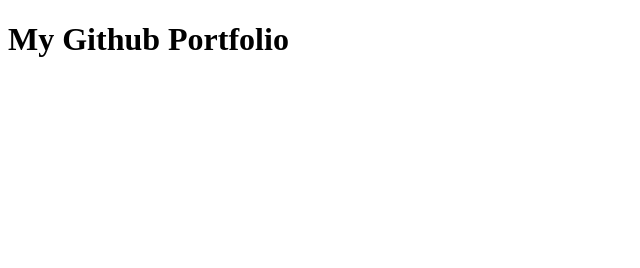
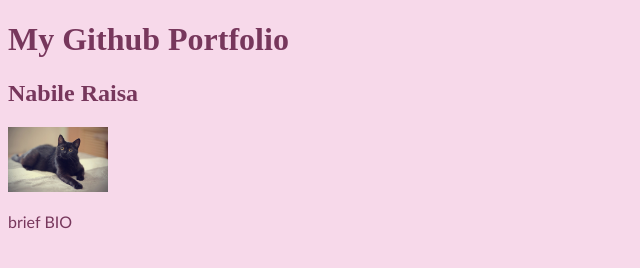
Before and after one commit to NabilaR7/index.html, a plain HTML site: page index.html in a window 1280 px wide. Shown: the whole page, without its empty margins (0-640 px from the left). Drawn offline with Linux system fonts and the light colour scheme.

Commit message:
i added an image, created a style.css, and the script, updated index.html.

```diff
--- a/index.html
+++ b/index.html
@@ -4,9 +4,14 @@
     <title>
       Github Portfolio
     </title>
+    <link href="style.css" type="text/css" rel="stylesheet">
   </head>
 
   <body>
     <h1>My Github Portfolio</h1>
+    <h2> Nabile Raisa</h2>
+    <img src="babycat.jpg" alt="merlin" width=100px>
+    <p>brief BIO</p>
   </body>
+
 </html>
--- /dev/null
+++ b/style.css
@@ -0,0 +1,11 @@
+html {
+  height: 100%;
+  width: 100%;
+}
+body{
+  background-color: #f7d9ea;
+  color: #77375c;
+}
+p{
+  font-family: 'Gill Sans', 'Gill Sans MT', Calibri, 'Trebuchet MS', sans-serif;
+}
```
Also changed, not shown: babycat.jpg (added).
